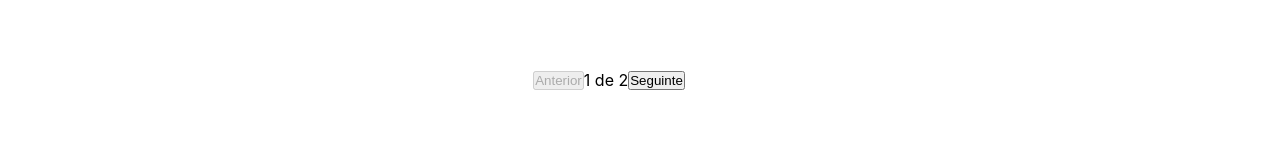
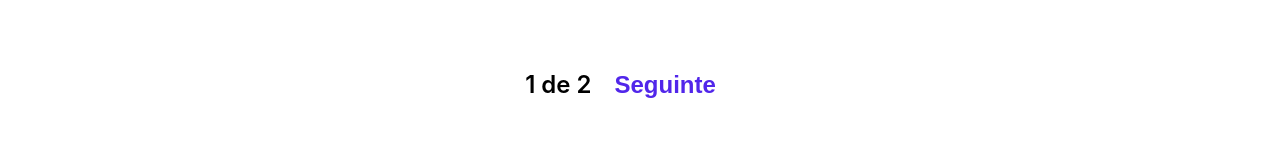
Before and after one commit to pedrofeitosa97/kenzie-brand-cars, a React (Create React App) app: page / in a window 1280 px wide. Shown: the part 2310-2470 px from the top of the page. Built offline with nearby package versions, Linux system fonts and the light colour scheme.

Commit message:
fix:pagination style

```diff
--- a/src/components/Pagination/index.jsx
+++ b/src/components/Pagination/index.jsx
@@ -3,25 +3,50 @@ import { HomeContext } from "../../Providers/homeContext";
 import { PaginationDivStyle } from "./style";
 
 export default function Pagination() {
-  const { handlePageClick, currentPage, totalPages } = useContext(HomeContext);
+  const { currentPage, totalPages } = useContext(HomeContext);
+  // const [buttonClass1, setButtonClass1] = useState()
+  // const [buttonClass2, setButtonClass2] = useState()
+
+  // function handleButtonClass(){
+  //   currentPage === totalPages
+  //   setButtonClass2()
+  // }
 
   return (
     <PaginationDivStyle>
+      {currentPage !== 1 ? <ButtonBackward /> : <></>}
+      <span>
+        {currentPage} de {totalPages}
+      </span>
+      {currentPage !== totalPages ? <ButtonForward /> : <></>}
+    </PaginationDivStyle>
+  );
+}
+
+function ButtonBackward() {
+  const { handlePageClick, currentPage } = useContext(HomeContext);
+  return (
     <button
-        onClick={(event) => handlePageClick(event, currentPage - 1)}
+      onClick={(event) => {
+        handlePageClick(event, currentPage - 1);
+      }}
       disabled={currentPage === 1}
     >
       Anterior
     </button>
-      <span>
-        {currentPage} de {totalPages}
-      </span>
+  );
+}
+
+function ButtonForward() {
+  const { handlePageClick, currentPage, totalPages } = useContext(HomeContext);
+  return (
     <button
-        onClick={(event) => handlePageClick(event, currentPage + 1)}
+      onClick={(event) => {
+        handlePageClick(event, currentPage + 1);
+      }}
       disabled={currentPage === totalPages}
     >
       Seguinte
     </button>
-    </PaginationDivStyle>
   );
 }
--- a/src/components/Pagination/style.js
+++ b/src/components/Pagination/style.js
@@ -5,4 +5,19 @@ export const PaginationDivStyle = styled.div`
   display: flex;
   align-items: center;
   justify-content: center;
+
+  span {
+    margin: 0px 23px 0px 23px;
+    font-size: 24px;
+    font-weight: 600;
+  }
+
+  button {
+    background-color: white;
+    border: none;
+    color: var(--collor-brand-2);
+    cursor: pointer;
+    font-size: 24px;
+    font-weight: 600;
+  }
 `;
```
Lines whose indentation alone changed are shown as unchanged.
